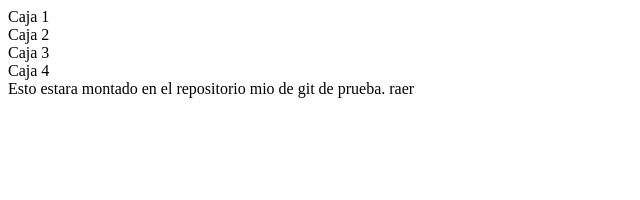
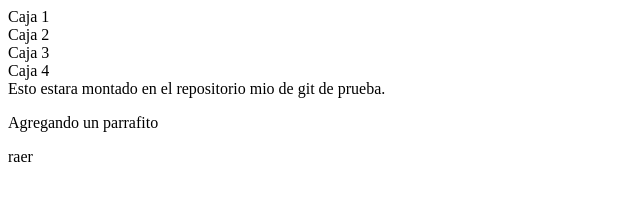
Before and after one commit to Andrew-Philip/practicas-css, a plain HTML site: page teoria-CSS/index.html in a window 1280 px wide. Shown: the whole page, without its empty margins (0-640 px from the left). Drawn offline with Linux system fonts and the light colour scheme.

Commit message:
Update index.html

```diff
--- a/teoria-CSS/index.html
+++ b/teoria-CSS/index.html
@@ -13,6 +13,7 @@
     <div class="caja3">Caja 3</div>
     <div class="caja4">Caja 4</div>
     Esto estara montado en el repositorio mio de git de prueba.
+    <p>Agregando un parrafito</p>
     raer
 </body>
 </html>
```
